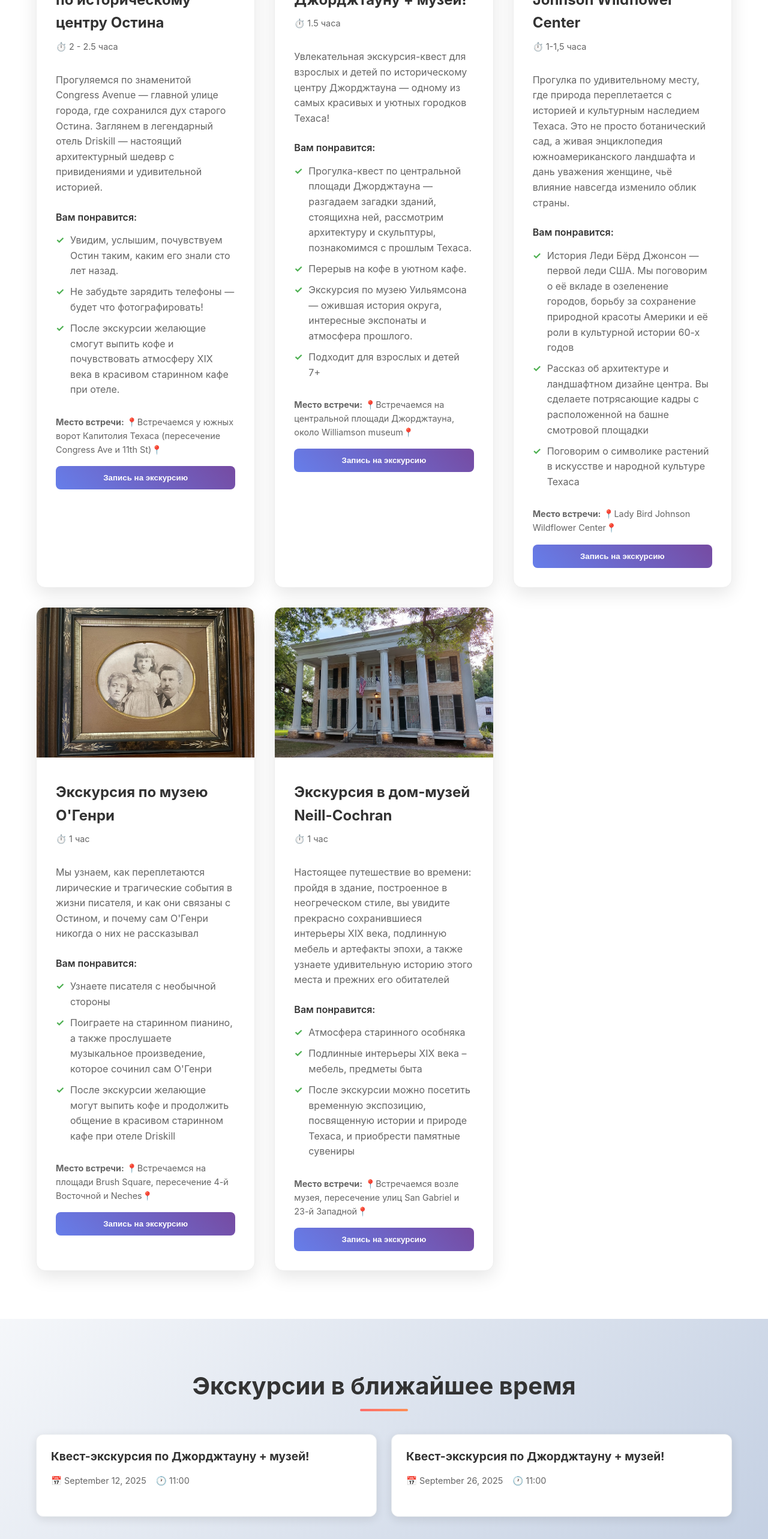
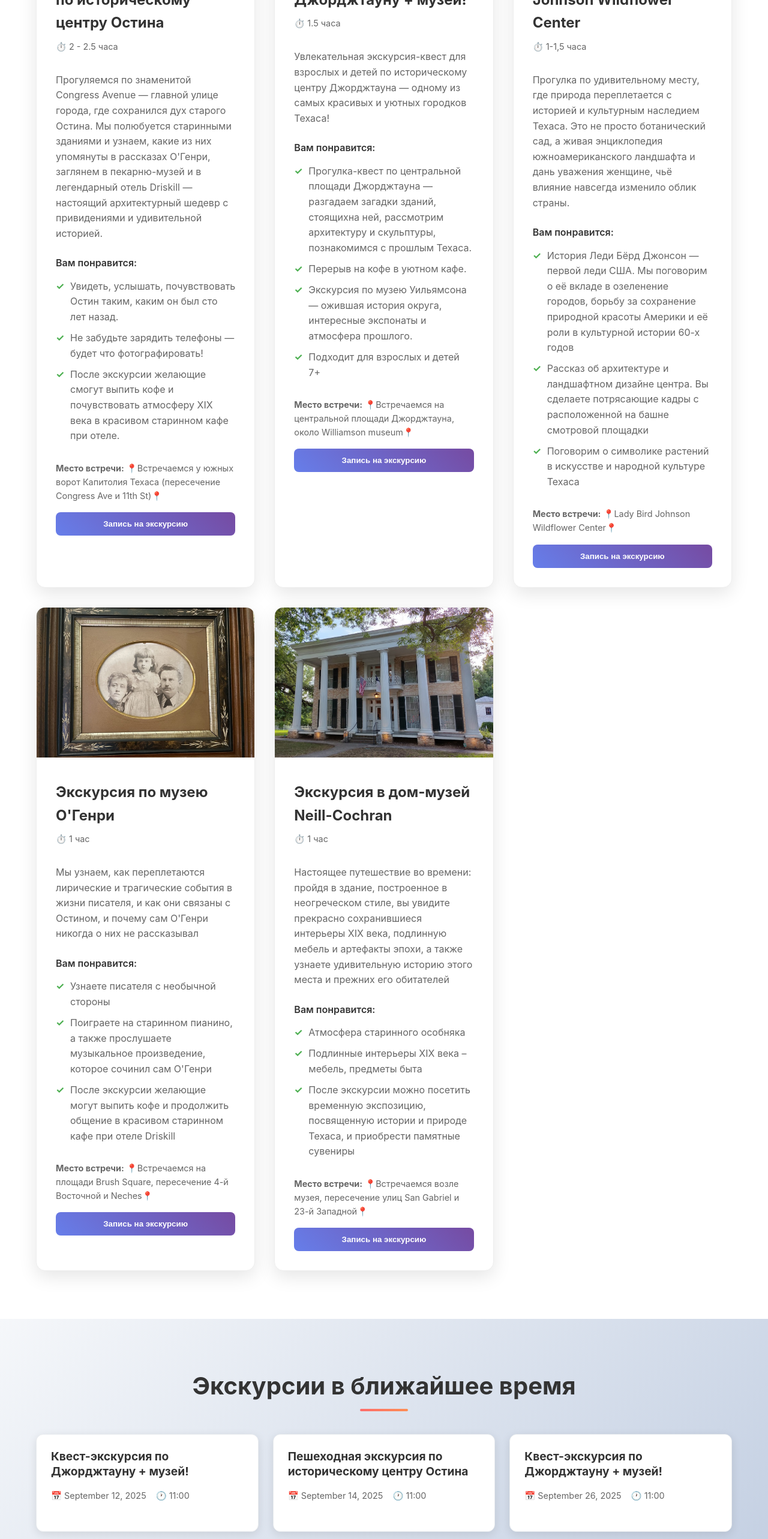
Before and after one commit to tatiana-act/nextjs-boilerplate, a Next.js app: page / in a window 1280 px wide. Shown: the part 1340-3906 px from the top of the page at 60% size. Built offline with nearby package versions, Linux system fonts and the light colour scheme.

Commit message:
add upcoming tour

```diff
--- a/data/tours.ts
+++ b/data/tours.ts
@@ -5,13 +5,13 @@ export const tours: Tour[] = [
     id: 'Acap',
     title: 'Пешеходная экскурсия по историческому центру Остина',
     description:
-      'Прогуляемся по знаменитой Congress Avenue — главной улице города, где сохранился дух старого Остина. Заглянем в легендарный отель Driskill — настоящий архитектурный шедевр с привидениями и удивительной историей.',
+      'Прогуляемся по знаменитой Congress Avenue — главной улице города, где сохранился дух старого Остина. Мы полюбуется старинными зданиями и узнаем, какие из них упомянуты в рассказах О\'Генри, заглянем в пекарню-музей и в легендарный отель Driskill — настоящий архитектурный шедевр с привидениями и удивительной историей.',
     duration: '2 - 2.5 часа',
     price: 0,
     imageUrl:
       'https://images.unsplash.com/photo-1666972120465-efebce20bf93?q=80&w=800&h=600&auto=format&fit=crop',
     highlights: [
-      'Увидим, услышим, почувствуем Остин таким, каким его знали сто лет назад.',
+      'Увидеть, услышать, почувствовать Остин таким, каким он был сто лет назад.',
       'Не забудьте зарядить телефоны — будет что фотографировать!',
       'После экскурсии желающие смогут выпить кофе и почувствовать атмосферу XIX века в красивом старинном кафе при отеле.',
     ],
--- a/data/upcomingTours.ts
+++ b/data/upcomingTours.ts
@@ -8,9 +8,15 @@ export const upcomingTours: UpcomingTour[] = [
     time: '11:00',
   },
   {
+    id: 'tour8',
+    tourId: 'Acap',
+    date: '2025-09-14',
+    time: '11:00',
+  },
+  {
     id: 'tour7',
     tourId: 'Gcrt',
     date: '2025-09-26',
     time: '11:00',
-  },
+  }
 ];
```
